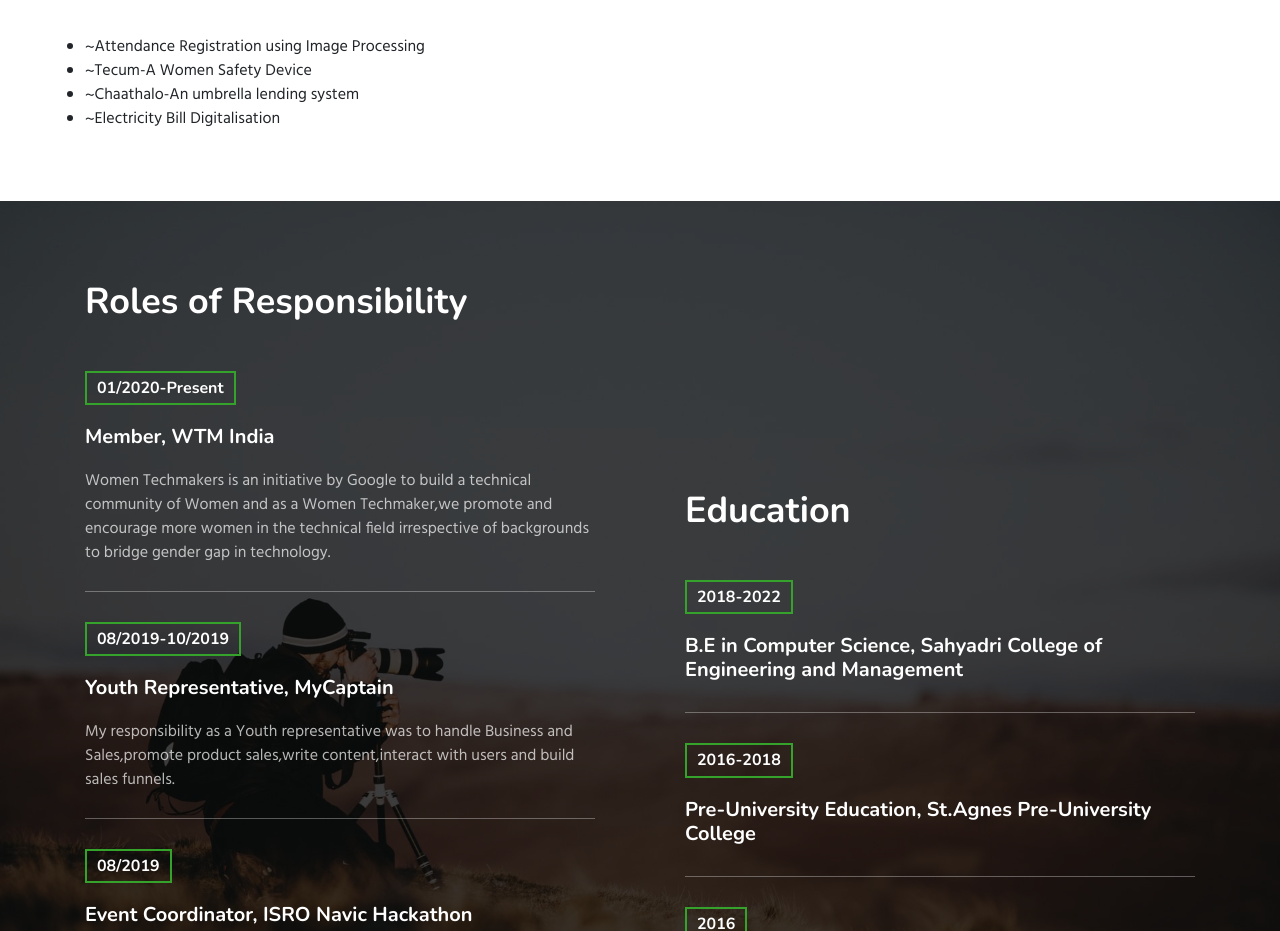
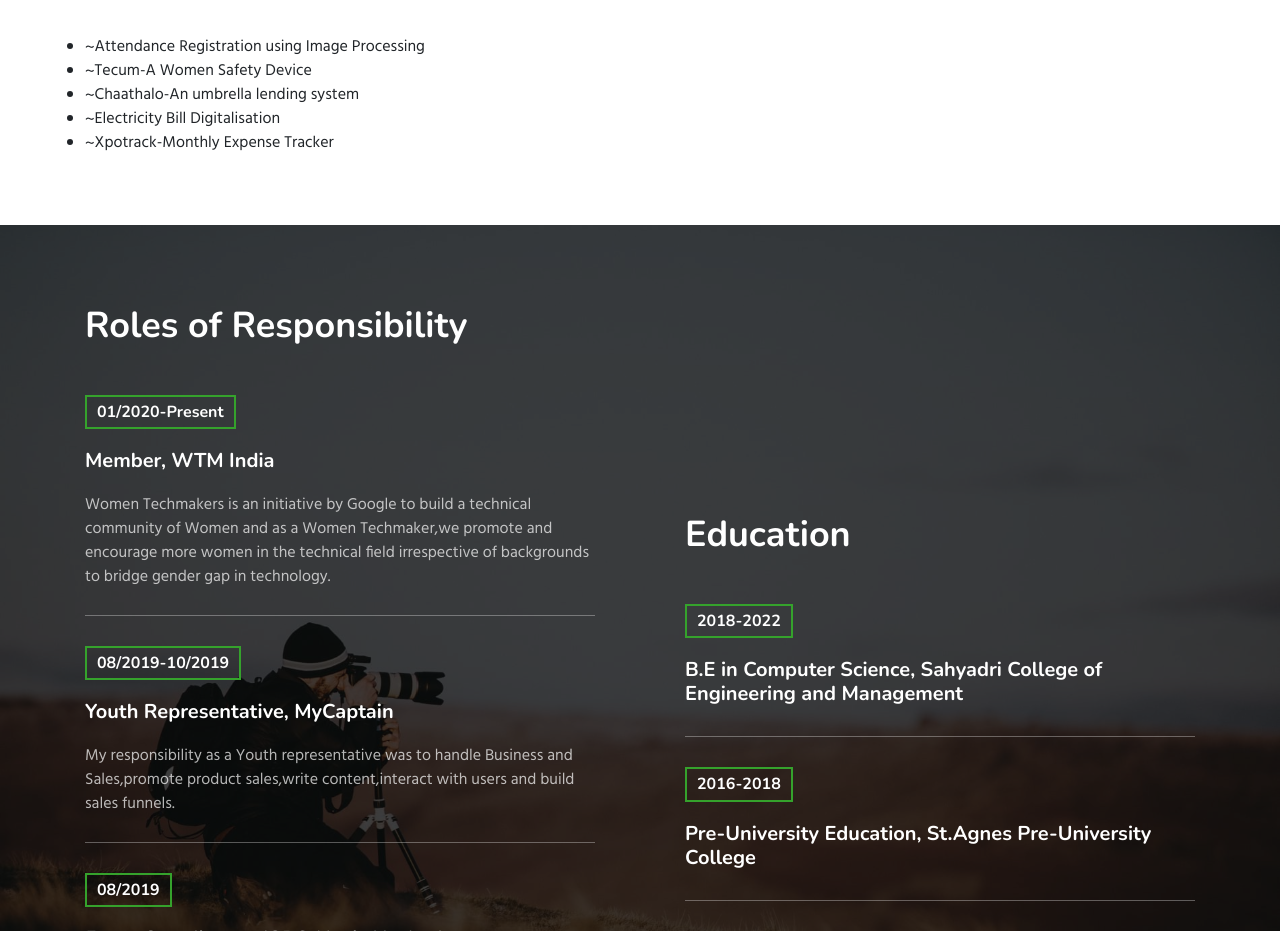
Before and after one commit to haneenaatheeq/haneenaatheeq.github.io, a plain HTML site: page index.html in a window 1280 px wide. Shown: the part 2026-2957 px from the top of the page. Drawn offline with nearby package versions, Linux system fonts and the light colour scheme.

Commit message:
Update index.html
update project section

```diff
--- a/index.html
+++ b/index.html
@@ -164,6 +164,7 @@ Author URL: http://w3layouts.com
                         <li>~Tecum-A Women Safety Device</li>
                         <li >~Chaathalo-An umbrella lending system</li>
                         <li >~Electricity Bill Digitalisation</li>
+			<li>~Xpotrack-Monthly Expense Tracker</li>
                       </ul>
 
                     </div>
```
